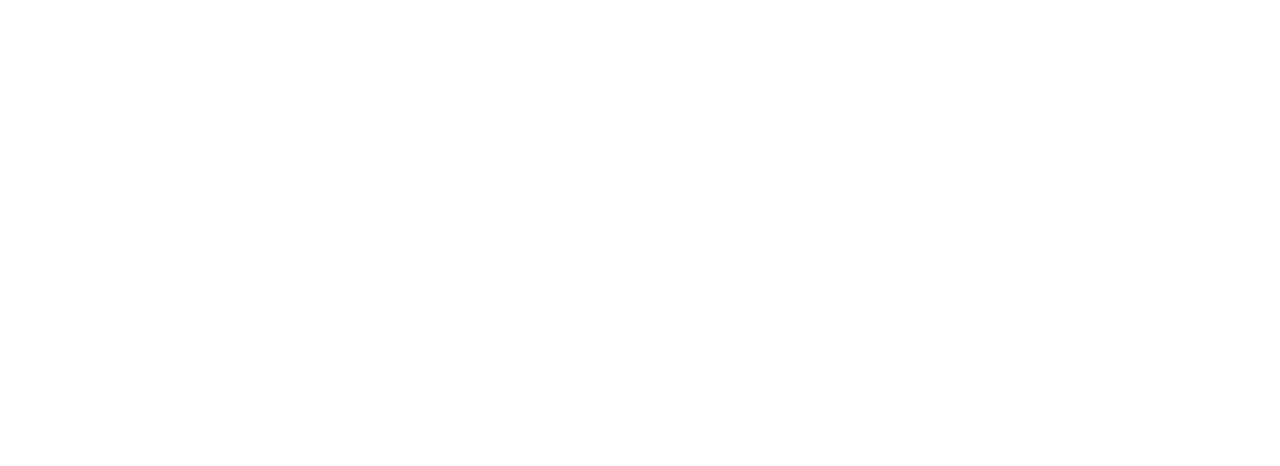
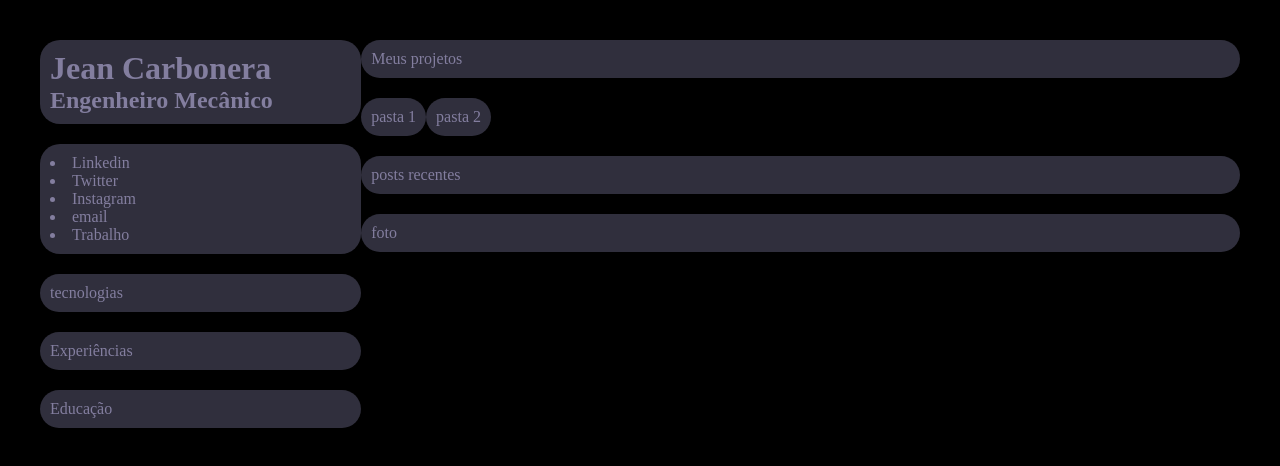
Before and after one commit to jeancarbonera/rocketseat-desafio1, a plain HTML site: page index.html in a window 1280 px wide. Drawn offline with Linux system fonts and the light colour scheme.

Commit message:
primeiro

```diff
--- a/index.html
+++ b/index.html
@@ -4,9 +4,61 @@
     <meta charset="UTF-8">
     <meta http-equiv="X-UA-Compatible" content="IE=edge">
     <meta name="viewport" content="width=device-width, initial-scale=1.0">
-    <title>Document</title>
+    <title>Desafio 1</title>
+    <link rel="stylesheet" href="style.css">
 </head>
 <body>
+    <div class="cx1">
 
+        <div class="cx11 cx" >
+            <h1>Jean Carbonera</h1>
+            <h2>Engenheiro Mecânico</h2>
+        </div>
+
+        <div class="cx12 cx">
+            <li>Linkedin</li>
+            <li>Twitter</li>
+            <li>Instagram</li>
+            <li>email</li>
+            <li>Trabalho</li>
+        </div>
+
+        <div class="cx13 cx" >
+            <p>tecnologias</p>
+        </div>
+
+        <div class="cx14 cx">
+            <p>Experiências</p>
+        </div>
+
+        <div class="cx15 cx">
+            <p>Educação</p>
+        </div>
+
+    </div>
+
+    <div class="cx2">
+
+        <div class="cx21 cx">
+            <p>Meus projetos</p>
+        </div>
+        <div class="cx22">
+            <div class="cx221 cx">
+                <p>pasta 1</p>
+            </div>
+
+            <div class="cx222 cx">
+                    <p>pasta 2</p>
+            </div>
+        </div>
+        <div class="cx23 cx">
+            <p>posts recentes</p>
+        </div>
+
+        <div class="cx24 cx">
+            <p>foto</p>
+        </div>
+
+    </div>
 </body>
 </html>
--- /dev/null
+++ b/style.css
@@ -0,0 +1,62 @@
+/*margin é o espaço fora da caixa*/
+/*usei margin 0 no inicio, p. zerar o Vo do chorme*/
+/*padding é o espaço dentro*/
+/*content-box: padrão. calculo do tamanho pelo conteudo*/
+/* border-box: calculo do tamanho pela borda*/
+/*display: block: forma de caixa*/
+/*display: inline: forma de linha*/
+/*border dashed solid dotted double...*/
+
+* {margin: 0px;
+}
+* {box-sizing: border-box;
+}
+
+body{
+    height: 100 vh;
+    margin: 0px;
+    background-color: black;
+    padding: 40px;
+    display: flex; /*para deixar cx1 e cx2 do lado*/
+    justify-content: space-between;
+}
+
+.cx{
+    color:#837E9F;
+    background-color: #302F3D;
+    padding: 10px;
+    margin-bottom: 20px; /*para separar os cx*/
+
+    }
+
+.cx1{
+   width: 348px;
+
+       }
+
+.cx11{
+    }
+.cx12{
+    }
+.cx13{
+    }
+.cx14{
+    }
+.cx15{
+    }
+
+.cx2{
+    width: 952px;
+
+
+}
+
+.cx22{
+    display: flex;
+}
+.cx{
+    border-radius: 20px;
+}
+
+    /*
+    display: flex;*/
```
